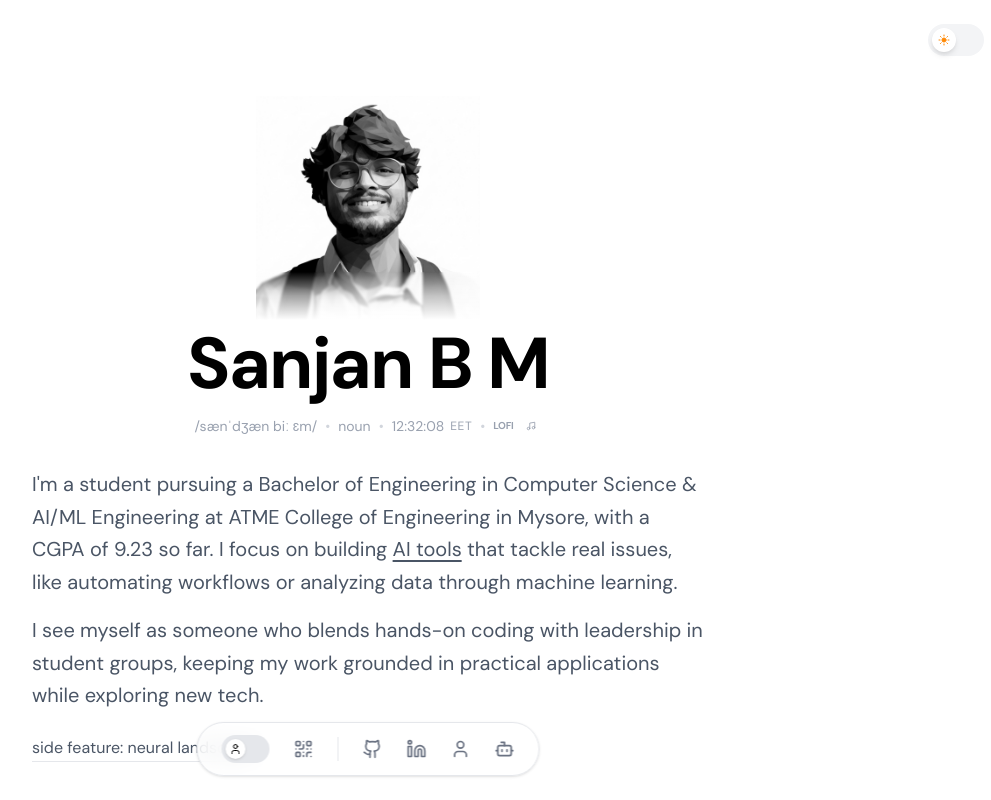
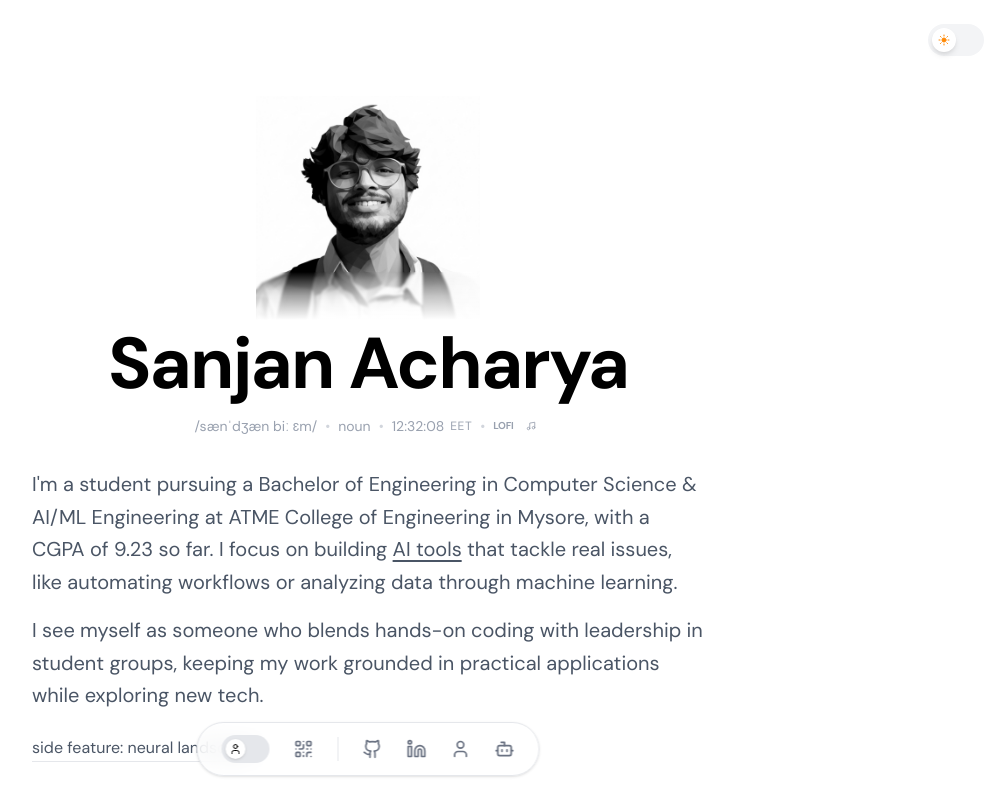
Before and after one commit to sanjanb/sanjanbm, a Next.js app: page / in a window 1280 px wide. Shown: the top 800 px of the page, without its empty margins (272-1263 px from the left). Built offline with nearby package versions, Linux system fonts and the light colour scheme.

Commit message:
feat: Introduce portfolio page with human and agent modes, displaying dynamic markdown content and interactive components.

```diff
--- a/app/page.tsx
+++ b/app/page.tsx
@@ -194,7 +194,7 @@ export default function Home() {
 
             {/* Hero Text */}
             <h1 className="mb-4 text-5xl font-bold tracking-tight sm:text-7xl">
-              Sanjan B M
+              Sanjan Acharya
             </h1>
 
             {/* Phonetic Pronunciation (Aesthetic touch often found in minimal portfolios) */}
```
Also changed, not shown: 1 other file (tests, documents, lock files or other folders).
